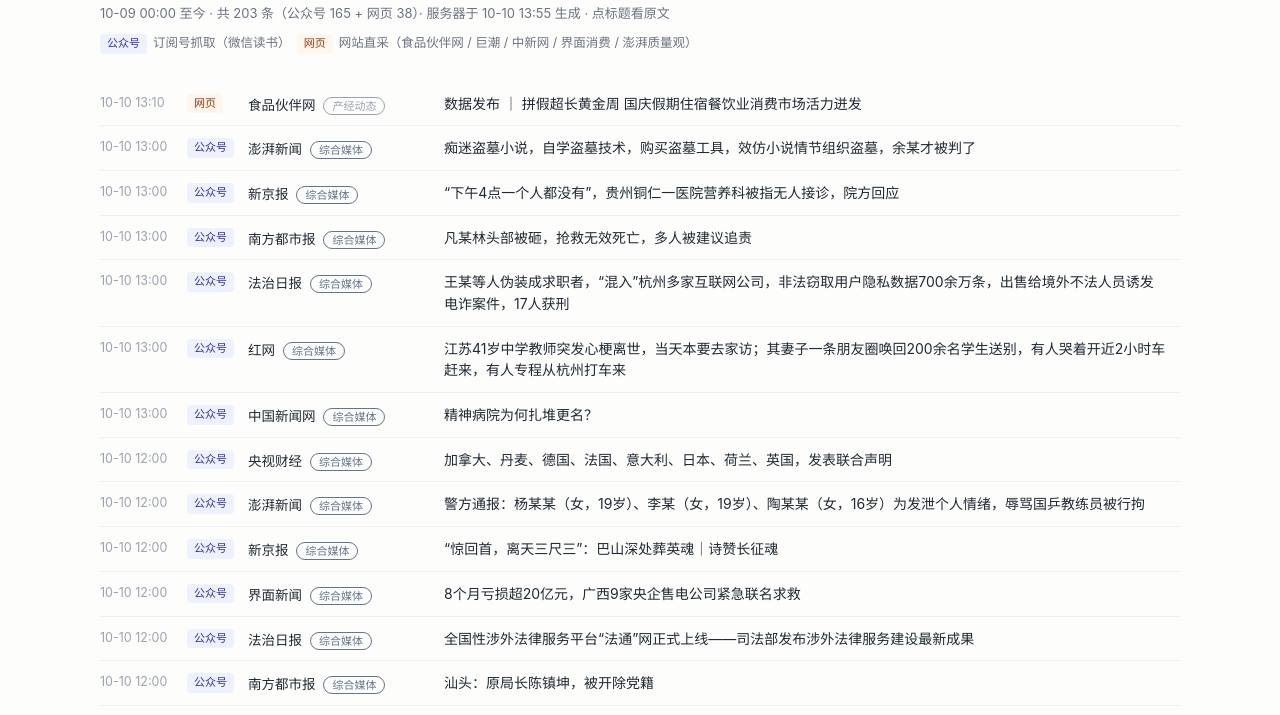
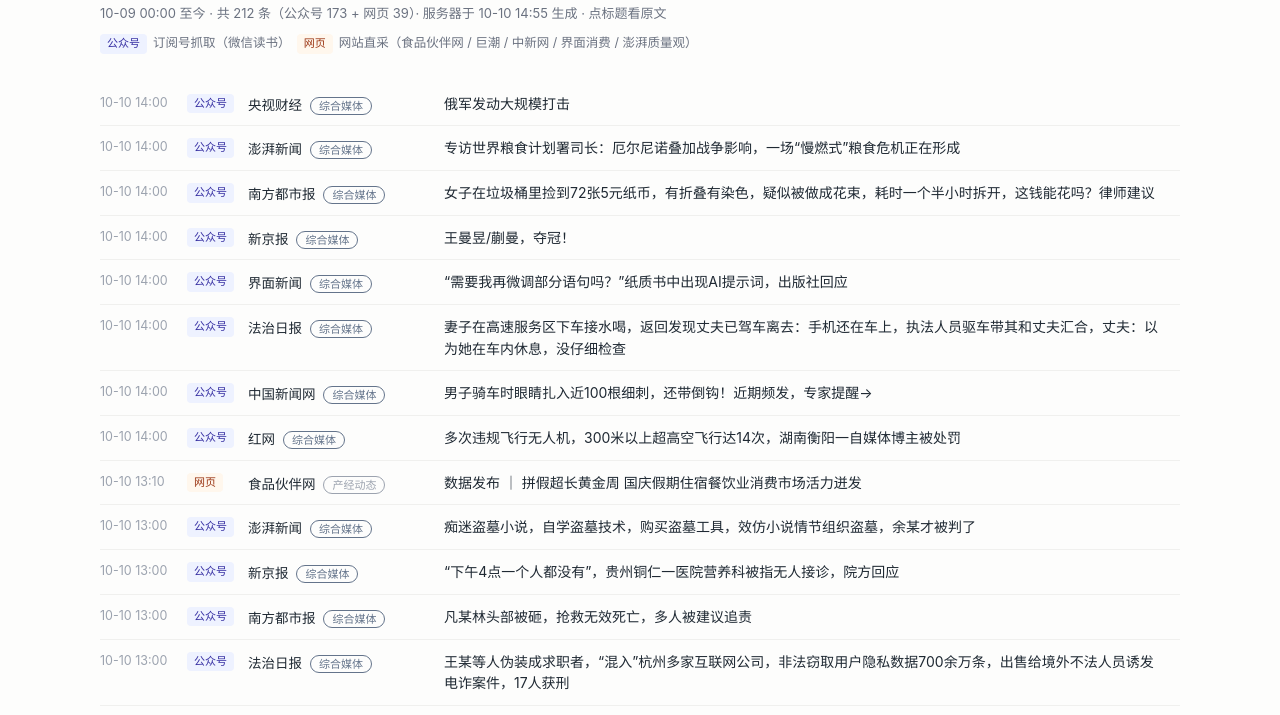
Before and after one commit to 77back/thu_feeds, a plain HTML site: page pool/index.html in a window 1280 px wide. Shown: the part 83-798 px from the top of the page. Drawn offline with Linux system fonts and the light colour scheme.

Commit message:
pool: 2026-10-10 14:55:55 更新

```diff
--- a/pool/index.html
+++ b/pool/index.html
@@ -24,9 +24,57 @@
   .empty { text-align: center; color: #9ca3af; padding: 48px 0; }
 </style></head><body>
 <h1>舆情候选池 · 1010</h1>
-<div class="meta">10-09 00:00 至今 · 共 203 条（公众号 165 + 网页 38）· 服务器于 10-10 13:55 生成 · 点标题看原文</div>
+<div class="meta">10-09 00:00 至今 · 共 212 条（公众号 173 + 网页 39）· 服务器于 10-10 14:55 生成 · 点标题看原文</div>
 <div class="legend"><span class="k k-mp">公众号</span>订阅号抓取（微信读书）　<span class="k k-web">网页</span>网站直采（食品伙伴网 / 巨潮 / 中新网 / 界面消费 / 澎湃质量观）</div>
 <table><tr>
+  <td class="t">10-10 14:00</td>
+  <td class="kind"><span class="k k-mp">公众号</span></td>
+  <td class="mp">央视财经<span class="badge" style="color:#64748b;border-color:#64748b">综合媒体</span></td>
+  <td class="title"><a href="https://mp.weixin.qq.com/s/chWvfl5EopXX1mPGs4BAZA" target="_blank">俄军发动大规模打击</a></td>
+</tr>
+<tr>
+  <td class="t">10-10 14:00</td>
+  <td class="kind"><span class="k k-mp">公众号</span></td>
+  <td class="mp">澎湃新闻<span class="badge" style="color:#64748b;border-color:#64748b">综合媒体</span></td>
+  <td class="title"><a href="https://mp.weixin.qq.com/s/xYIRDyovEe2xqyco6mT3qA" target="_blank">专访世界粮食计划署司长：厄尔尼诺叠加战争影响，一场“慢燃式”粮食危机正在形成</a></td>
+</tr>
+<tr>
+  <td class="t">10-10 14:00</td>
+  <td class="kind"><span class="k k-mp">公众号</span></td>
+  <td class="mp">南方都市报<span class="badge" style="color:#64748b;border-color:#64748b">综合媒体</span></td>
+  <td class="title"><a href="https://mp.weixin.qq.com/s/e~-PkNkrCM-PU0OFiCe~sw" target="_blank">女子在垃圾桶里捡到72张5元纸币，有折叠有染色，疑似被做成花束，耗时一个半小时拆开，这钱能花吗？律师建议</a></td>
+</tr>
+<tr>
+  <td class="t">10-10 14:00</td>
+  <td class="kind"><span class="k k-mp">公众号</span></td>
+  <td class="mp">新京报<span class="badge" style="color:#64748b;border-color:#64748b">综合媒体</span></td>
+  <td class="title"><a href="https://mp.weixin.qq.com/s/1Wm-7oPJd5PeqGx8x-14xQ" target="_blank">王曼昱/蒯曼，夺冠！</a></td>
+</tr>
+<tr>
+  <td class="t">10-10 14:00</td>
+  <td class="kind"><span class="k k-mp">公众号</span></td>
+  <td class="mp">界面新闻<span class="badge" style="color:#64748b;border-color:#64748b">综合媒体</span></td>
+  <td class="title"><a href="https://mp.weixin.qq.com/s/3Fn4iq9bW8Zz5A0ZySs~BA" target="_blank">“需要我再微调部分语句吗？”纸质书中出现AI提示词，出版社回应</a></td>
+</tr>
+<tr>
+  <td class="t">10-10 14:00</td>
+  <td class="kind"><span class="k k-mp">公众号</span></td>
+  <td class="mp">法治日报<span class="badge" style="color:#64748b;border-color:#64748b">综合媒体</span></td>
+  <td class="title"><a href="https://mp.weixin.qq.com/s/h-teyokNDUeIDLealwynig" target="_blank">妻子在高速服务区下车接水喝，返回发现丈夫已驾车离去：手机还在车上，执法人员驱车带其和丈夫汇合，丈夫：以为她在车内休息，没仔细检查</a></td>
+</tr>
+<tr>
+  <td class="t">10-10 14:00</td>
+  <td class="kind"><span class="k k-mp">公众号</span></td>
+  <td class="mp">中国新闻网<span class="badge" style="color:#64748b;border-color:#64748b">综合媒体</span></td>
+  <td class="title"><a href="https://mp.weixin.qq.com/s/G3M9tybmCucykFUwfb6CfQ" target="_blank">男子骑车时眼睛扎入近100根细刺，还带倒钩！近期频发，专家提醒→</a></td>
+</tr>
+<tr>
+  <td class="t">10-10 14:00</td>
+  <td class="kind"><span class="k k-mp">公众号</span></td>
+  <td class="mp">红网<span class="badge" style="color:#64748b;border-color:#64748b">综合媒体</span></td>
+  <td class="title"><a href="https://mp.weixin.qq.com/s/ko5U8730aMKl039IL8K63A" target="_blank">多次违规飞行无人机，300米以上超高空飞行达14次，湖南衡阳一自媒体博主被处罚</a></td>
+</tr>
+<tr>
   <td class="t">10-10 13:10</td>
   <td class="kind"><span class="k k-web">网页</span></td>
   <td class="mp">食品伙伴网<span class="badge" style="color:#9ca3af;border-color:#9ca3af">产经动态</span></td>
@@ -493,6 +541,12 @@
   <td class="kind"><span class="k k-web">网页</span></td>
   <td class="mp">中新网·民生调查局<span class="badge" style="color:#1d4ed8;border-color:#1d4ed8">行业媒体</span></td>
   <td class="title"><a href="http://www.chinanews.com.cn/cj/2026/10-10/10710107.shtml" target="_blank">尊界V800风波后实地探访门店 工作人员：暂未接到退车要求</a></td>
+</tr>
+<tr>
+  <td class="t">10-10</td>
+  <td class="kind"><span class="k k-web">网页</span></td>
+  <td class="mp">界面新闻·消费<span class="badge" style="color:#64748b;border-color:#64748b">综合媒体</span></td>
+  <td class="title"><a href="https://www.jiemian.com/article/15174955.html" target="_blank">大闸蟹全线崩盘？中小规格跌至5元，大精品一只仍高达百元</a></td>
 </tr>
 <tr>
   <td class="t">10-10</td>
```
Also changed, not shown: 1 other file.
